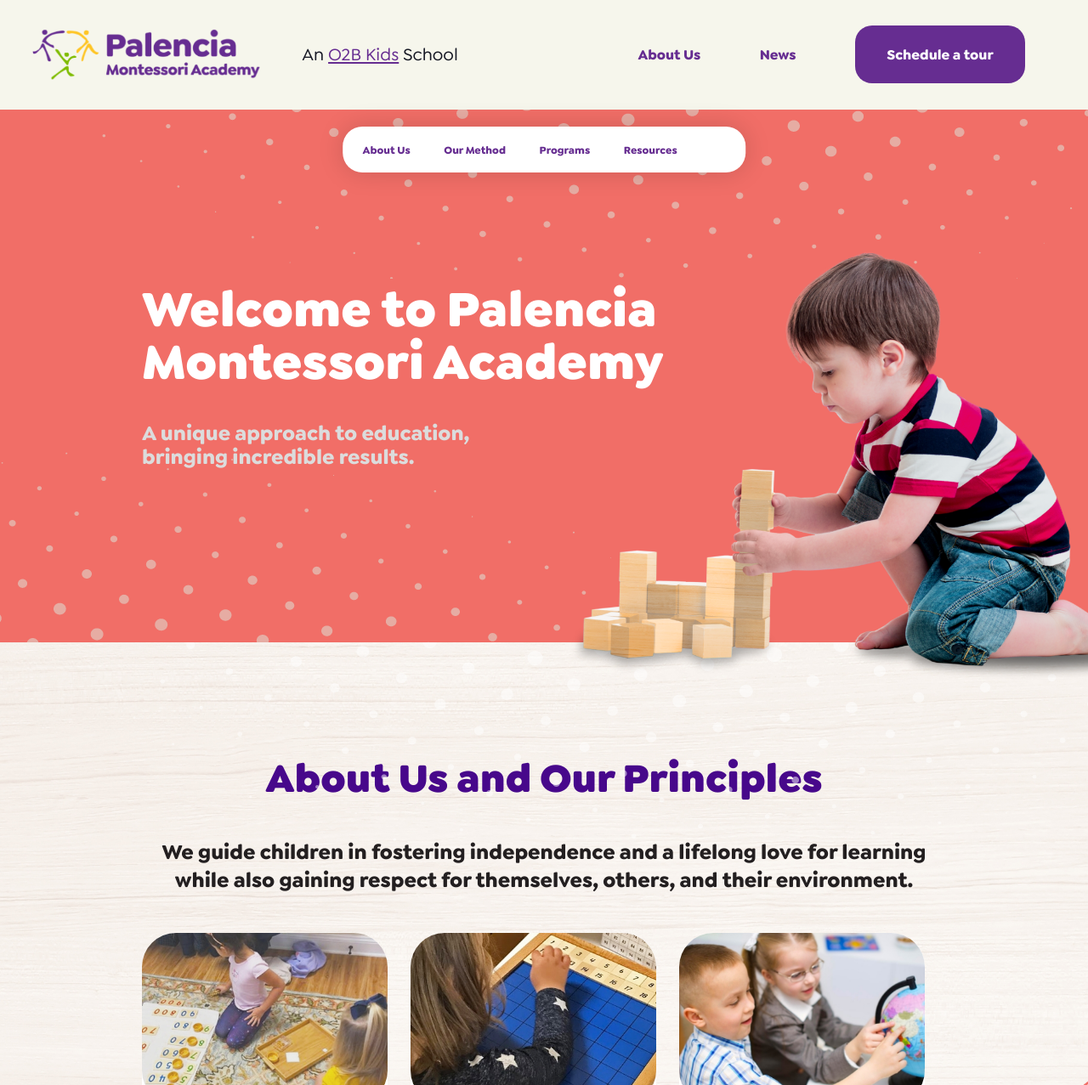
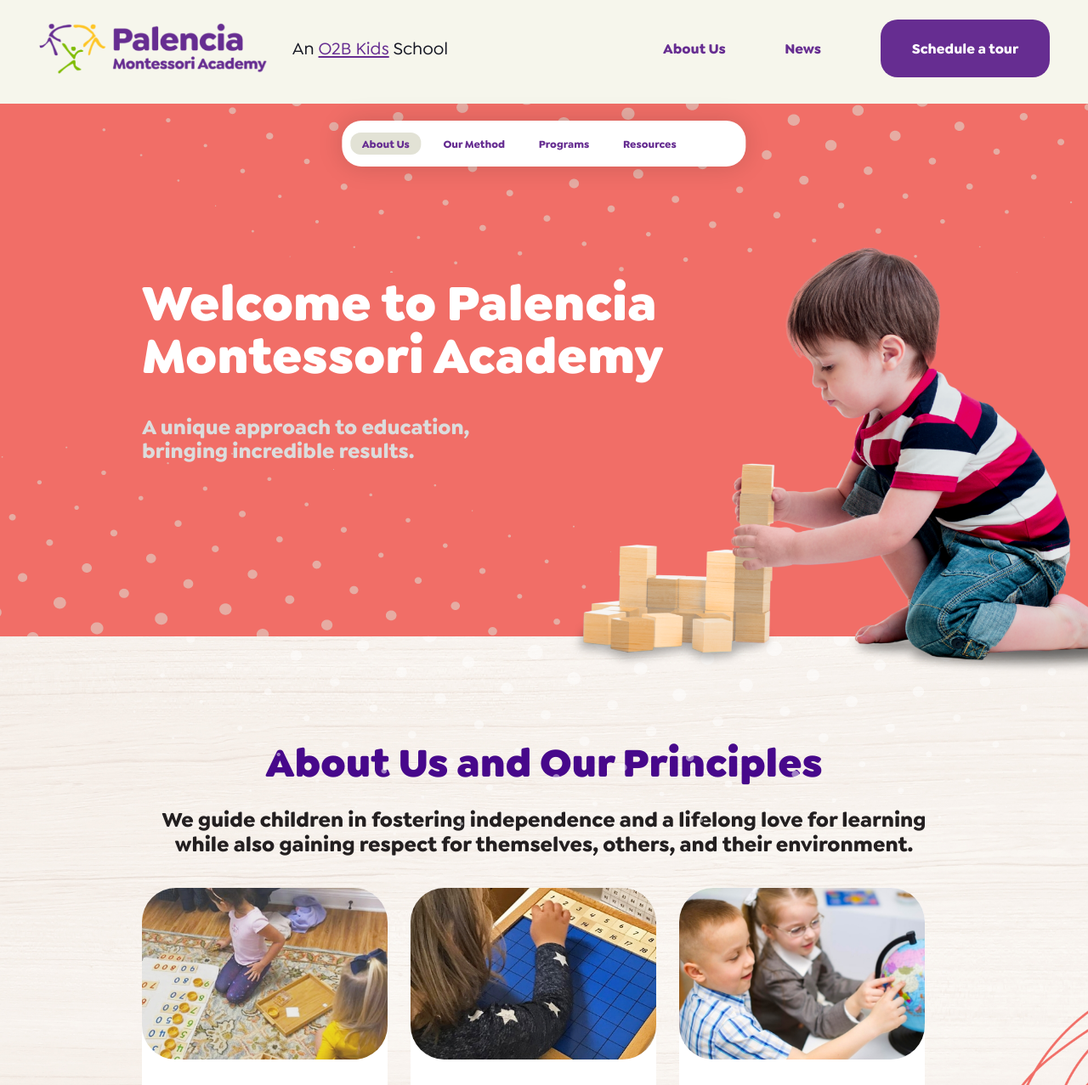
Before and after one commit to anuthampiraj/O2B, a plain HTML site: page index.html in a window 1280 px wide. Shown: the top 1277 px of the page at 85% size. Drawn offline with nearby package versions, Linux system fonts and the light colour scheme.

Commit message:
Design Fixes checking  pixel perfection

```diff
--- a/css/styles.css
+++ b/css/styles.css
@@ -187,11 +187,11 @@
 	background: #F6F6EC;
 }
 .main-header{
-	max-width: 1792px;
+	max-width: 1786px;
 	width:100%;
 	margin: 0 auto;
 	box-sizing: border-box;
-	padding: 30px 80px 30px 40px;
+	padding: 28px 0px 30px 0px;
 
 	align-items: center;
 	justify-content: space-between;
@@ -209,7 +209,7 @@
 .caption{
 	font-size: 22px;
 	font-weight: 500;
-	padding-left: 40px;
+	padding-left: 27px;
 }
 
 .menu ul,.menu-center ul {
@@ -325,7 +325,7 @@
 	padding: 7px 20px;
 }
 
-.menu-center ul li a:hover{
+.menu-center ul li a:hover,.menu-center ul li a.selected{
 	background: #E2E2D5;
 	border-radius: 12px;
 }
@@ -334,7 +334,7 @@
 	background: url(../images/bgAbout.jpg) no-repeat 0 0;
 	background-size: cover;
 	width: 100%;
-	padding: 200px 0px 193px;
+	padding:183px 0px 193px;
 	position: relative;
 }
 
@@ -354,8 +354,10 @@
 }
 
 .home-about h4{
-	padding-top: 65px;
+	padding-top:41px;
+	line-height: 43px;
 	color: #231F20;
+	font-weight: bold;
 }
 
 .home-about-right-corner{
@@ -371,7 +373,7 @@
 }
 
 .about-box{
-	padding-top:  70px;
+	padding-top:  55px;
 }
 
 .about-box .single-item{
@@ -420,7 +422,7 @@
 	width: 895px;
 	height: 843px;
 	right: -700px;
-	top: 40%;
+	top: 35%;
 }
 
 .slick-track
@@ -435,12 +437,12 @@
 
 @media screen and (max-width: 1919px){
 	.main-header{
-		max-width: 131vw;
-		padding: 2vw 5.8vw 2vw 2.9vw ;
+		max-width:93.021vw;
+		padding:1.458vw 0vw 2vw 0vw ;
 	}
 
 	.caption{
-		padding-left: 2.9vw;
+		padding-left: 1.406vw;
 		font-size: 1.6vw;
 	}
 
@@ -496,7 +498,6 @@
 
 	h4{
 		font-size: 1.928vw;
-		font-weight: bold;
 	}
 
 	p{
@@ -504,11 +505,12 @@
 	}
 
 	.home-about {
-		padding: 10.417vw 0px 10.052vw;
+		padding: 9.531vw 0px 10.052vw;
 	}
 
 	.home-about h4{
-		padding-top: 3.38vw;
+		padding-top: 2.135vw;
+		line-height: 2.240vw;
 	}
 
 	.about-box .single-item{
@@ -533,7 +535,7 @@
 
 
 	.banner .menu-center {
-		max-width: 36.998vw;
+		max-width:37.135vw;
 		padding: 0.521vw 0.781vw;
 	}
 
@@ -548,7 +550,7 @@
 	}
 
 	.about-box {
-		padding-top: 3.646vw;
+		padding-top: 2.865vw;
 	}
 
 }
--- a/index.html
+++ b/index.html
@@ -34,7 +34,7 @@
         <section class="banner main-wrapper">
             <nav class="menu-center">
                 <ul>
-                    <li><a href="#">About Us</a></li>
+                    <li><a href="#" class="selected">About Us</a></li>
                     <li><a href="#">Our Method</a></li>
                     <li><a href="#">Programs</a></li>
                     <li><a href="#">Resources</a></li>
```
Also changed, not shown: 1 other file.
